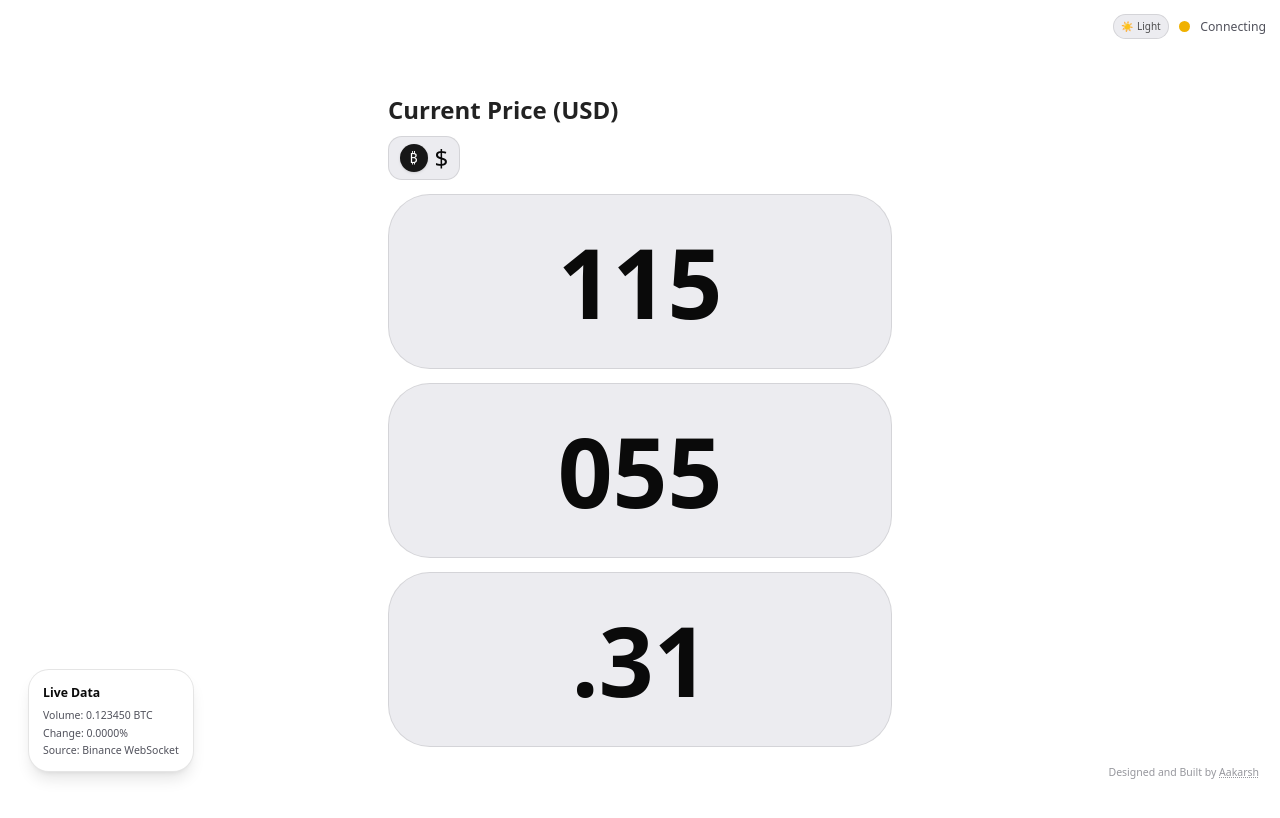
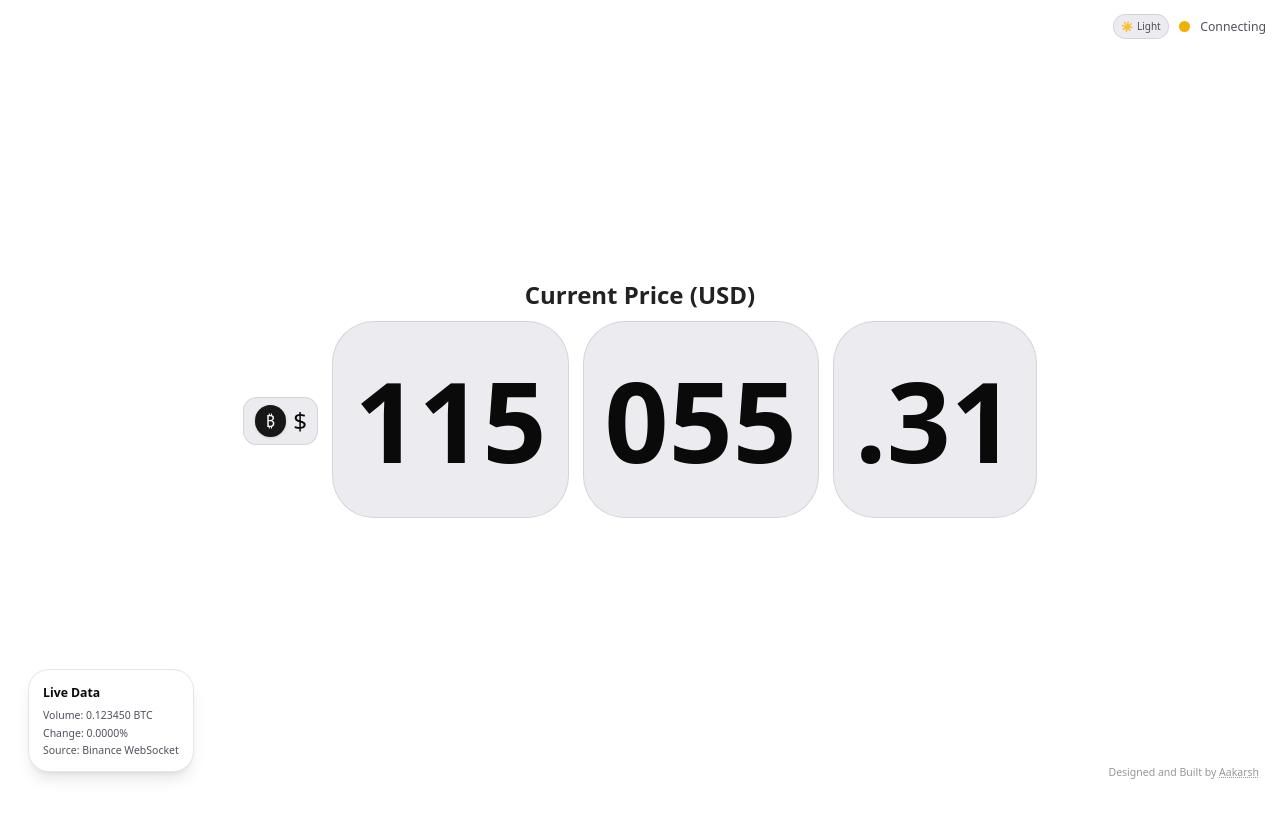
Before and after one commit to aakarshraaj/btcusdt, a React (Vite) app: page / in a window 1280 px wide. Shown: the top 818 px of the page. Built offline with nearby package versions, Linux system fonts and the light colour scheme; no server answers.

Commit message:
bug fixes

```diff
--- a/App.tsx
+++ b/App.tsx
@@ -219,9 +219,9 @@ export default function App() {
 
     return (
       <div
-        className={`${bgColor} box-border content-stretch flex items-center justify-center relative shrink-0 transition-colors duration-500 ease-out border border-border rounded-2xl sm:rounded-3xl lg:rounded-[3rem] p-3 sm:p-5 md:p-6`}
+        className={`${bgColor} box-border inline-flex items-center justify-center relative shrink-0 transition-colors duration-500 ease-out border border-border rounded-2xl sm:rounded-3xl lg:rounded-[3rem] p-3 sm:p-5 md:p-6`}
       >
-        <div className="font-['Space Grotesk',_sans-serif] font-bold leading-[0] relative shrink-0 text-foreground text-[40px] sm:text-[56px] md:text-[72px] lg:text-[96px] text-nowrap">
+        <div className="font-['Space Grotesk',_sans-serif] font-bold leading-[0] relative shrink-0 text-foreground text-[72px] sm:text-[88px] md:text-[96px] lg:text-[112px] text-nowrap">
           <p className="block leading-[normal] whitespace-pre">{value}</p>
         </div>
       </div>
@@ -261,22 +261,24 @@ export default function App() {
         </span>
       </div>
 
-      <div className="flex flex-col items-center justify-center relative size-full">
-        <div className="w-full max-w-[560px] px-5 sm:px-6 md:px-8 py-16 sm:py-24 md:py-28">
-          <div className="flex flex-col gap-4">
-            <div className="font-bold text-foreground/90 text-[20px] sm:text-[22px] md:text-[24px]">
+      <div className="flex flex-col items-center justify-center relative size-full min-h-screen">
+        <div className="w-full max-w-[560px] md:max-w-[1100px] px-5 sm:px-6 md:px-8 py-12 sm:py-16 md:py-0 flex md:h-screen md:items-center md:justify-center">
+          <div className="flex flex-col gap-4 items-start md:items-center">
+            <div className="font-bold text-foreground/90 text-[26px] sm:text-[28px] md:text-[24px]">
               <p className="leading-none">Current Price (USD)</p>
             </div>
-            <div className="inline-flex items-center gap-2 bg-muted rounded-2xl border border-border px-3 py-2 w-fit">
-              <div className="size-8 rounded-full bg-neutral-900 text-white dark:bg-white dark:text-neutral-900 flex items-center justify-center shadow-sm">
-                <span className="text-[14px] leading-none">₿</span>
+            <div className="flex flex-col md:flex-row md:items-center md:justify-center gap-3 sm:gap-4">
+              <div className="inline-flex items-center gap-2 bg-muted rounded-2xl border border-border px-3 py-2 w-fit md:mt-1 scale-110 sm:scale-100 origin-left">
+                <div className="size-9 rounded-full bg-neutral-900 text-white dark:bg-white dark:text-neutral-900 flex items-center justify-center shadow-sm">
+                  <span className="text-[16px] leading-none">₿</span>
+                </div>
+                <div className="font-['Space Grotesk',_sans-serif] text-foreground text-[28px] sm:text-[24px] leading-none">$</div>
               </div>
-              <div className="font-['Space Grotesk',_sans-serif] text-foreground text-[24px] leading-none">$</div>
-            </div>
-            <div className="flex flex-col gap-3 sm:gap-4">
-              <div className="w-full"><PriceBlock value={currentParts.first} previousValue={previousParts.first} /></div>
-              <div className="w-full"><PriceBlock value={currentParts.middle} previousValue={previousParts.middle} /></div>
-              <div className="w-full"><PriceBlock value={currentParts.decimal} previousValue={previousParts.decimal} /></div>
+              <div className="flex flex-col md:flex-row gap-3 sm:gap-4">
+                <div className="md:w-auto"><PriceBlock value={currentParts.first} previousValue={previousParts.first} /></div>
+                <div className="md:w-auto"><PriceBlock value={currentParts.middle} previousValue={previousParts.middle} /></div>
+                <div className="md:w-auto"><PriceBlock value={currentParts.decimal} previousValue={previousParts.decimal} /></div>
+              </div>
             </div>
           </div>
         </div>
```
